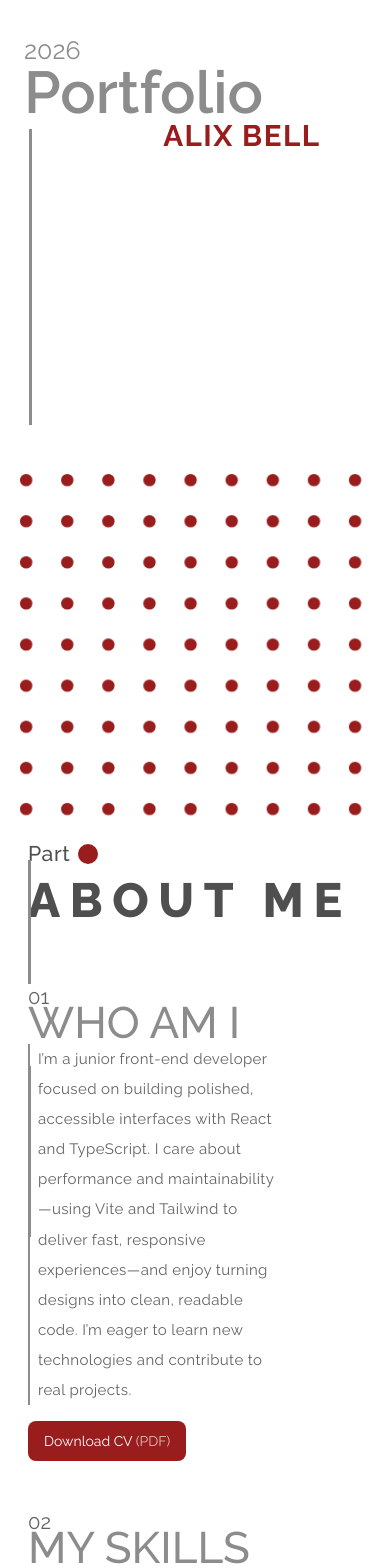
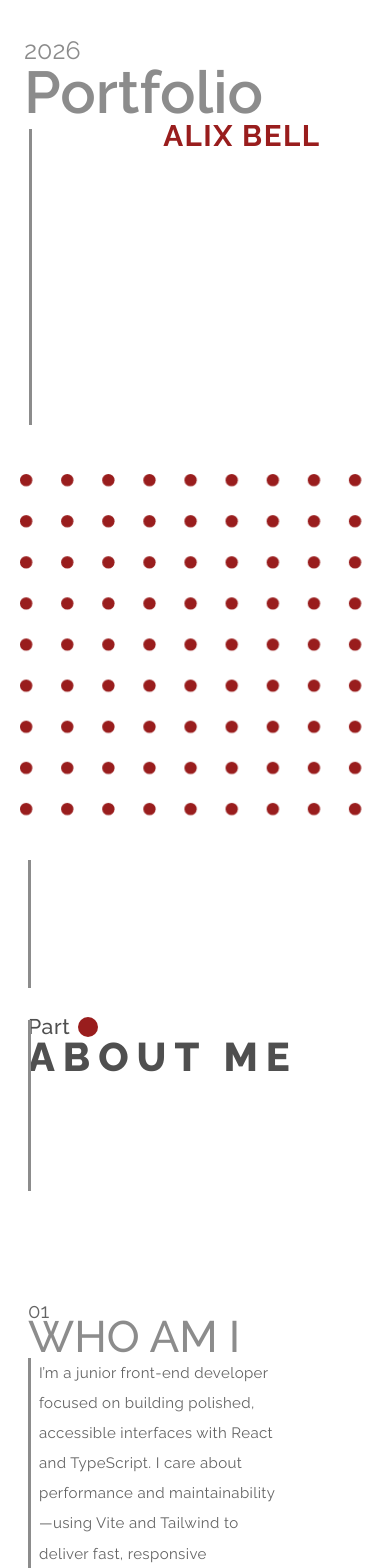
Before and after one commit to bavayra/Portfolio, a React (Vite) app: page / in a window 390 px wide. Shown: the top 1568 px of the page. Built offline with nearby package versions, Linux system fonts and the light colour scheme.

Commit message:
style/refactor: i keep working on those magic numbers

```diff
--- a/src/index.css
+++ b/src/index.css
@@ -93,7 +93,7 @@
 
 :root {
   /*div = divider*/
-  --hero-div-w: clamp(2px, calc(1.805px + 0.195vw), 4px); /*the width of the hero dividers*/
+  --hero-div-w: 3px;
   --hero-line-height: 2.25rem; /*the line height of the h1 in the hero section*/
   --h1-font-size: clamp(3.5rem, calc(0.824rem + 11.765vw), 7rem); /*the font size of the h1 (visible Portfolio element in the hero section*/
   --year-font-size: clamp(1.5rem, calc(0.706rem + 3.529vw), 2.75rem); /*the font size of the year in the hero section*/
@@ -108,6 +108,9 @@
 
   --header-font-size: clamp(0.875rem, 0.1196rem + 4.3478vw, 1.25rem); /* font size for the header */
 
+  .section-vh {
+    min-height: 50dvh; /*the min-height of the sections, set in dvh to ensure it adapts to mobile browsers' dynamic viewport height changes*/
+  }
   --section-top-div-top: 18px; /*the top position of the top divider in the section*/
   --section-top-div-height: 64px; /*the height of the top divider in the section*/
   --section-bot-div-height: 88px; /*the height of the bottom divider in the section*/
@@ -243,6 +246,7 @@
     --hero-bot-div-top: 21.725rem;
     --hero-bot-div-min-h: 48vh;
     --name-pl-size: 30%;
+    --hero-div-w: 4px;
 
     --contacts-div-bot-top: 100px;
     --contacts-div-bot-height: 380px;
--- a/src/sections/SectionTitle.tsx
+++ b/src/sections/SectionTitle.tsx
@@ -9,25 +9,14 @@ interface SectionTitleProps {
   headingId?: string;
 }
 
-const SectionTitle = ({
-  title,
-  partLabel = "Part",
-  dotsCount = 1,
-  headingId,
-}: SectionTitleProps) => {
+const SectionTitle = ({ title, partLabel = "Part", dotsCount = 1, headingId }: SectionTitleProps) => {
   const { ref, inViewOnce } = useInViewOnce<HTMLHeadingElement>({
     threshold: 0.1,
   });
 
   return (
     <div className="section-vh flex flex-col relative ml-3 justify-center phone-md:pb-10 tablet-sm:ml-9 desktop-lg:ml-10">
-      <Divider
-        widthPx="var(--hero-div-w)"
-        heightPx="var(--section-top-div-height)"
-        leftPx={0}
-        color="grey-2"
-        topPx="var(--section-top-div-top)"
-      />
+      <Divider widthPx="var(--hero-div-w)" heightPx="128px" leftPx={0} color="grey-2" topPx="var(--section-top-div-top)" />
       <div className="mb-4">
         <div className="flex items-center gap-2">
           <span className="text-(length:--part-label) leading-1 tracking-wide font-medium text-section-title desktop-sm:text-3xl desktop-md:text-4xl desktop-2xl:text-5xl">
@@ -50,19 +39,13 @@ const SectionTitle = ({
         <h2
           id={headingId}
           ref={ref}
-          className="font-extrabold tracking-[0.2em] text-[3rem] tablet-sm:leading-16 tablet-sm:text-[3.5rem] desktop-sm:text-[5rem] desktop-lg:text-[5.5rem] desktop-sm:leading-21 desktop-2xl:text-[7.5rem] desktop-2xl:leading-30 text-section-title"
+          className="font-extrabold tracking-[0.2em] text-[2.5rem] leading-10 desktop-sm:text-[5rem] desktop-lg:text-[5.5rem] desktop-sm:leading-21 desktop-2xl:text-[7.5rem] desktop-2xl:leading-30 text-section-title"
         >
           {title}
         </h2>
       </div>
 
-      <Divider
-        widthPx="var(--hero-div-w)"
-        heightPx="var(--section-bot-div-height)"
-        leftPx={0}
-        color="grey-2"
-        topPx="var(--section-bot-div-top)"
-      />
+      <Divider widthPx="var(--hero-div-w)" heightPx="var(--section-bot-div-height)" leftPx={0} color="grey-2" topPx="176px" />
     </div>
   );
 };
```
